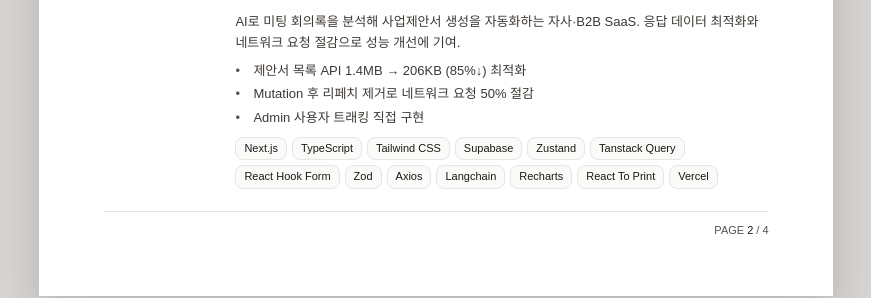
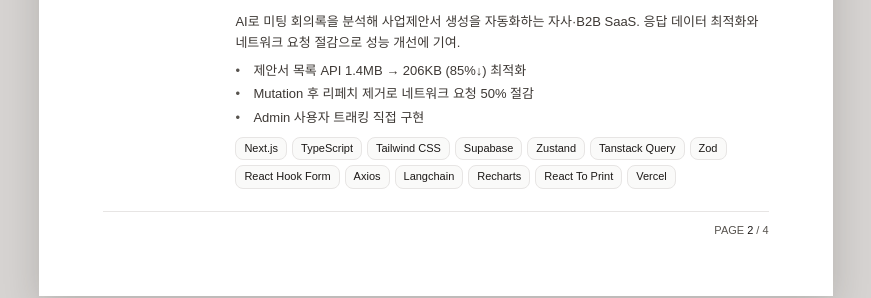
Before and after one commit to seong5/seong5.github.io, a Next.js app: page /resume in a window 1280 px wide. Shown: the part 2160-2458 px from the top of the page, without its empty margins (204-1075 px from the left). Built offline with nearby package versions, Linux system fonts and the light colour scheme; a web font is replaced by a local one.

Commit message:
💄 style: deckly 스택에서 Zod를 React Hook Form 앞으로 이동

```diff
--- a/app/projects/projects.ts
+++ b/app/projects/projects.ts
@@ -651,8 +651,8 @@ export const projects: Project[] = [
       "Supabase",
       "Zustand",
       "Tanstack Query",
+      "Zod",
       "React Hook Form",
-      "Zod",
       "Axios",
       "Langchain",
       "Recharts",
```
